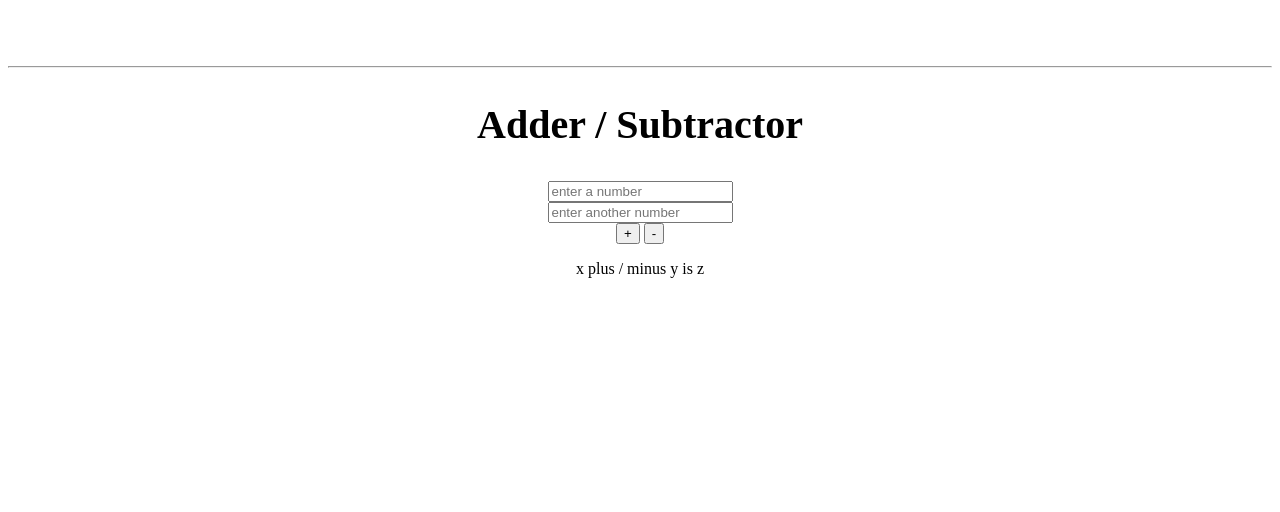
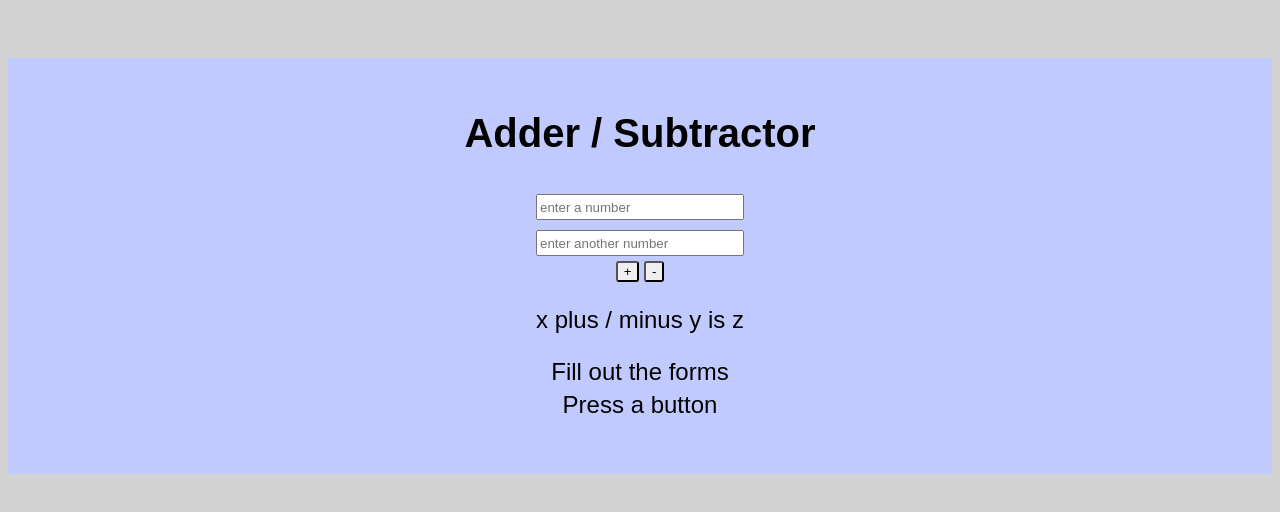
Before and after one commit to evan-007/jquery-challenge, a plain HTML site: page index.html in a window 1280 px wide. Drawn offline with nearby package versions, Linux system fonts and the light colour scheme.

Commit message:
Misc fixes and styling

```diff
--- a/css/main.css
+++ b/css/main.css
@@ -1,3 +1,8 @@
+body {
+	background-color: #d3d3d3;
+	font-family: arial;
+}
+
 .header{
 	width: 100%;
 	height: 50px;
@@ -5,8 +10,29 @@
 
 .main {
 	text-align: center;
+	background-color: #c0caff;
+	padding: 20px 0 50px 0;
 }
 
 h2 {
 	font-size: 2.5em;
+	font-weight: bold;
 }
+
+#output, #alerts {
+	font-size: 1.5em;
+}
+
+input {
+	height: 20px;
+	width: 200px;
+	margin: 5px 0;
+}
+
+button {
+	border-radius: 3px;
+}
+
+#x-alert, #y-alert {
+	margin: 5px 0;
+}
--- a/index.html
+++ b/index.html
@@ -10,10 +10,9 @@
 <body>
 	<div class="container">
 		<div class="header"></div>
-		<hr>
 		<div class="main">
 			<h2>Adder / Subtractor</h2>
-			<div id="input">
+			<div id="userinput">
 				<input type="text" name="x" id="x" placeholder="enter a number"><br/>
 				<input type="text" name="y" id="y" placeholder="enter another number"><br/>
 				<button id="plus">+</button> <button id="minus">-</button>
@@ -22,8 +21,9 @@
 				<p><span id="xvalue">x</span> <span id="operation">plus / minus</span> <span id="yvalue">y</span> is <span id="result">z</span></p>
 			</div>
 			<div id="alerts">
-				<div id="x-alert"></div>
-				<div id="y-alert"></div>
+				<div id="x-alert">Fill out the forms</div>
+				<div id="y-alert">Press a button</div>
+				<div id="inputalert"></div>
 			</div>
 		</div>
 	</div>
--- a/js/app.js
+++ b/js/app.js
@@ -12,23 +12,31 @@ var useNumbersBro = function(x, y){
 	}
 };
 
+var missingValues = function(x){
+	if (isNaN(x)) {
+		$('#inputalert').text('Did you even fill out the form?');
+	}
+};
+
 // display NaN errors for user
 var postXError = function(x) {
-	$('#x-alert').text("Are you sure "+x+" is a number bro?");
+	$('#x-alert').text("Are you sure "+"'"+x+"'"+" is a number bro?");
 };
 
 var postYError = function(y) {
-	$('#y-alert').text("Are you sure "+y+" is a number bro?");
+	$('#y-alert').text("Are you sure "+"'"+y+"'"+" is a number bro?");
 };
 
 var clearAlerts = function() {
 	$('#x-alert').text('');
 	$('#y-alert').text('');
+	$('#inputalert').text('');
 };
 
 
 var addNumbers = function(x, y){
 	var answer = parseFloat(x) + parseFloat(y);
+	missingValues(answer);
 
 	$('#xvalue').text(x);
 	$('#yvalue').text(y);
@@ -38,6 +46,7 @@ var addNumbers = function(x, y){
 
 var subtractNumbers = function(x, y){
 	var answer = parseFloat(x) - parseFloat(y);
+	missingValues(answer);
 
 	$('#xvalue').text(x);
 	$('#yvalue').text(y);
```
